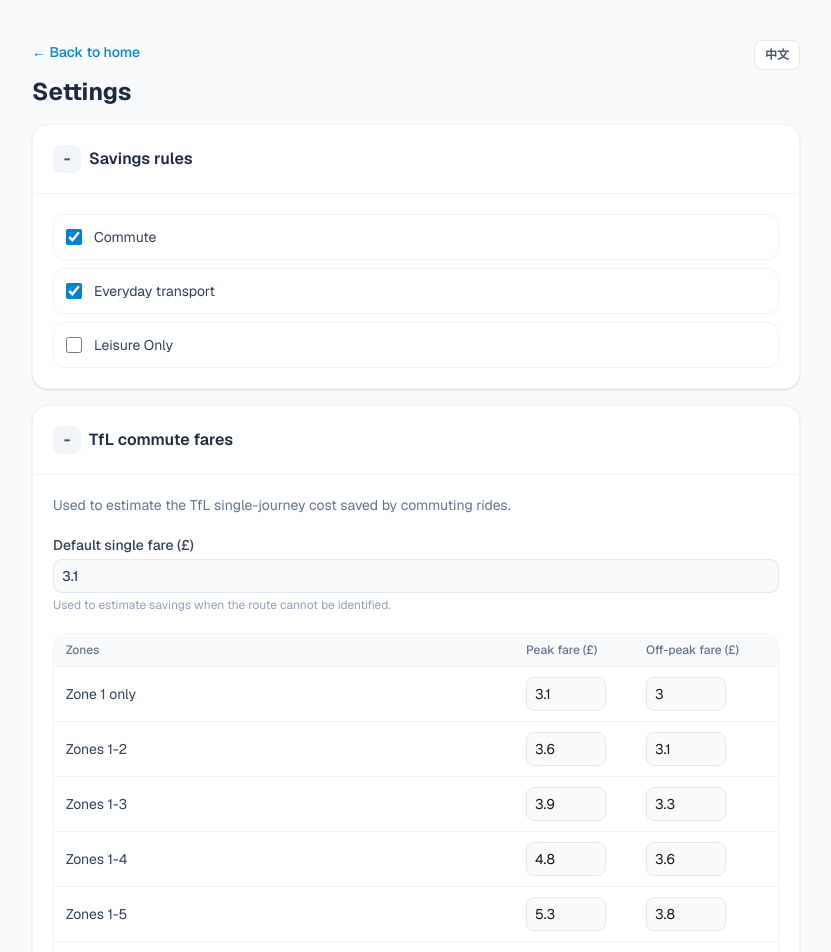
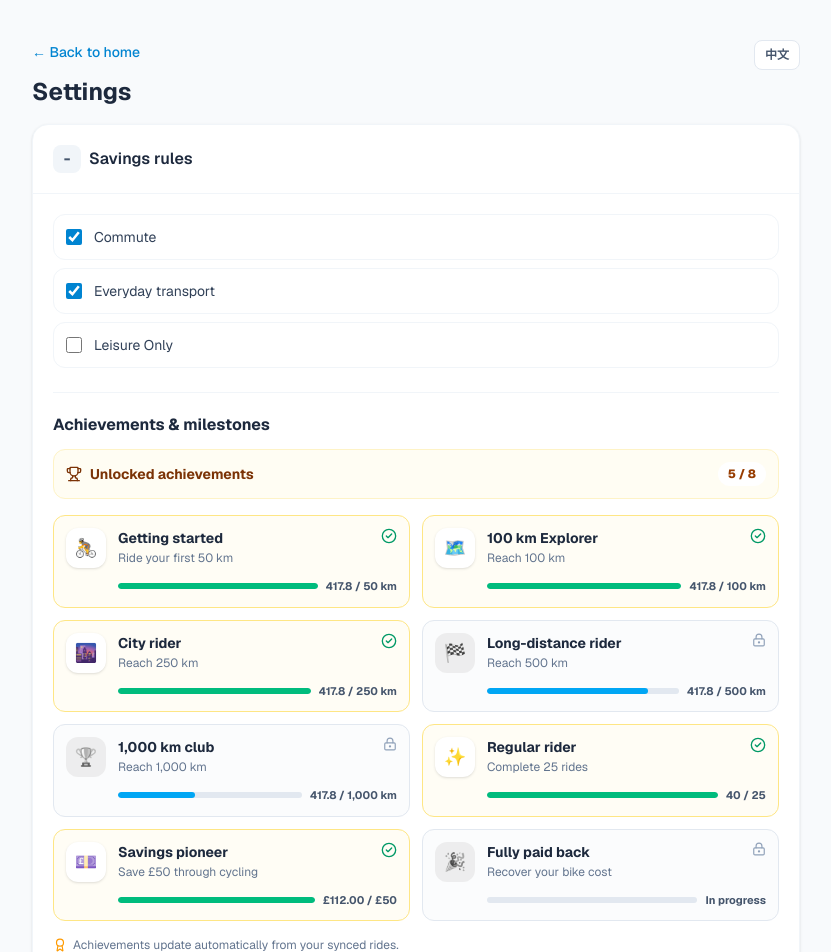
Before and after one commit to xinliaouk-code/cycleworth, a Next.js app: page /settings in a window 1280 px wide. Shown: the top 952 px of the page, without its empty margins (224-1055 px from the left). Built offline with nearby package versions, Linux system fonts and the light colour scheme; no server answers.

Commit message:
feat: add achievements to settings

```diff
--- a/src/app/dashboard/_components/RideList.tsx
+++ b/src/app/dashboard/_components/RideList.tsx
@@ -253,7 +253,7 @@ export function RideList(p: RideListProps) {
                           </div>
                         </div>
 
-                        <div className="mt-1.5 flex flex-wrap items-center gap-2 text-xs text-slate-500 font-medium">
+                        <div className={`mt-1.5 flex min-w-0 flex-nowrap items-center gap-1.5 whitespace-nowrap font-medium text-slate-500 ${lang === 'zh' ? 'text-[11px]' : 'text-xs'}`}>
                           <span>{formatDateCN(ride.start_date, lang)}</span>
                           <span>•</span>
                           <span className="flex items-center gap-1">
--- /dev/null
+++ b/src/app/settings/AchievementPanel.tsx
@@ -0,0 +1,77 @@
+'use client'
+
+import { useEffect, useState } from 'react'
+import { Award, CheckCircle2, LockKeyhole, Trophy } from 'lucide-react'
+import type { Lang } from '../dashboard/_lib/i18n'
+import { supabase } from '../../lib/supabase'
+import { demoRides } from '../demo/mock-data'
+import { calculateROI, type Ride } from '../dashboard/_lib/utils'
+import type { TfLFareSettings } from '../../lib/tfl/fares'
+
+interface AchievementPanelProps {
+  lang: Lang
+  settings: TfLFareSettings
+}
+
+type Achievement = {
+  id: string
+  title: Record<Lang, string>
+  description: Record<Lang, string>
+  progress: number
+  target: number
+  valueLabel: string
+  icon: string
+}
+
+export function AchievementPanel({ lang, settings }: AchievementPanelProps) {
+  const [rides, setRides] = useState<Ride[]>(demoRides)
+  const [bikePrice, setBikePrice] = useState('0')
+
+  useEffect(() => {
+    const loadAchievements = async () => {
+      const { data: { session } } = await supabase.auth.getSession()
+      if (!session?.user) return
+      const [{ data: saved }, { data: savedRides }] = await Promise.all([
+        supabase.from('settings').select('bike_price').eq('id', session.user.id).maybeSingle(),
+        supabase.from('rides').select('*').eq('user_id', session.user.id),
+      ])
+      if (saved?.bike_price != null) setBikePrice(String(saved.bike_price))
+      if (savedRides) setRides(savedRides as Ride[])
+    }
+    void loadAchievements()
+  }, [])
+
+  const totalDistanceKm = rides.reduce((sum, ride) => sum + (Number(ride.distance) || 0), 0) / 1000
+  const roi = calculateROI(rides, bikePrice, settings, lang)
+  const totalRides = rides.length
+  const totalSavings = Number(roi.estimatedSavings)
+  const isFullyPaidBack = roi.isFullyPaidBack
+  const achievements: Achievement[] = [
+    { id: 'first-ride', title: { en: 'Getting started', zh: '启航骑手' }, description: { en: 'Ride your first 50 km', zh: '累计骑行 50 公里' }, progress: totalDistanceKm, target: 50, valueLabel: `${totalDistanceKm.toFixed(1)} / 50 km`, icon: '🚴' },
+    { id: 'explorer', title: { en: '100 km Explorer', zh: '百里骑侠' }, description: { en: 'Reach 100 km', zh: '累计骑行 100 公里' }, progress: totalDistanceKm, target: 100, valueLabel: `${totalDistanceKm.toFixed(1)} / 100 km`, icon: '🗺️' },
+    { id: 'city-rider', title: { en: 'City rider', zh: '城市骑行者' }, description: { en: 'Reach 250 km', zh: '累计骑行 250 公里' }, progress: totalDistanceKm, target: 250, valueLabel: `${totalDistanceKm.toFixed(1)} / 250 km`, icon: '🌆' },
+    { id: 'long-distance', title: { en: 'Long-distance rider', zh: '长途骑行者' }, description: { en: 'Reach 500 km', zh: '累计骑行 500 公里' }, progress: totalDistanceKm, target: 500, valueLabel: `${totalDistanceKm.toFixed(1)} / 500 km`, icon: '🏁' },
+    { id: 'thousand-club', title: { en: '1,000 km club', zh: '千里俱乐部' }, description: { en: 'Reach 1,000 km', zh: '累计骑行 1,000 公里' }, progress: totalDistanceKm, target: 1000, valueLabel: `${totalDistanceKm.toFixed(1)} / 1,000 km`, icon: '🏆' },
+    { id: 'regular-rider', title: { en: 'Regular rider', zh: '坚持骑行' }, description: { en: 'Complete 25 rides', zh: '完成 25 次骑行' }, progress: totalRides, target: 25, valueLabel: `${totalRides} / 25`, icon: '✨' },
+    { id: 'savings-pioneer', title: { en: 'Savings pioneer', zh: '省钱先锋' }, description: { en: 'Save £50 through cycling', zh: '骑行节省 £50' }, progress: totalSavings, target: 50, valueLabel: `£${totalSavings.toFixed(2)} / £50`, icon: '💷' },
+    { id: 'paid-back', title: { en: 'Fully paid back', zh: '车辆回本' }, description: { en: 'Recover your bike cost', zh: '骑行节省覆盖自行车成本' }, progress: isFullyPaidBack ? 1 : 0, target: 1, valueLabel: isFullyPaidBack ? (lang === 'zh' ? '已完成' : 'Complete') : (lang === 'zh' ? '进行中' : 'In progress'), icon: '🎉' },
+  ]
+  const unlocked = achievements.filter(item => item.progress >= item.target).length
+
+  return (
+    <div className="space-y-4">
+      <div className="flex flex-wrap items-center justify-between gap-2 rounded-xl border border-amber-100 bg-amber-50/60 p-3">
+        <span className="flex items-center gap-2 text-sm font-bold text-amber-900"><Trophy className="h-4 w-4" />{lang === 'zh' ? '已解锁成就' : 'Unlocked achievements'}</span>
+        <span className="rounded-full bg-white px-2.5 py-1 text-xs font-extrabold text-amber-800">{unlocked} / {achievements.length}</span>
+      </div>
+      <div className="grid grid-cols-1 gap-3 sm:grid-cols-2">
+        {achievements.map(item => {
+          const isUnlocked = item.progress >= item.target
+          const percentage = Math.min(100, Math.round((item.progress / item.target) * 100))
+          return <article key={item.id} className={`rounded-xl border p-3 ${isUnlocked ? 'border-amber-200 bg-amber-50/50' : 'border-slate-200 bg-slate-50/60'}`}><div className="flex items-start gap-3"><span className={`flex h-10 w-10 shrink-0 items-center justify-center rounded-xl text-lg ${isUnlocked ? 'bg-white shadow-sm' : 'bg-slate-200/70 grayscale'}`}>{item.icon}</span><div className="min-w-0 flex-1"><div className="flex items-start justify-between gap-2"><div><h3 className="text-sm font-bold text-slate-800">{item.title[lang]}</h3><p className="mt-0.5 text-xs text-slate-500">{item.description[lang]}</p></div>{isUnlocked ? <CheckCircle2 aria-label={lang === 'zh' ? '已完成' : 'Completed'} className="h-4 w-4 shrink-0 text-emerald-600" /> : <LockKeyhole aria-label={lang === 'zh' ? '未完成' : 'Not completed'} className="h-3.5 w-3.5 shrink-0 text-slate-400" />}</div><div className="mt-3 flex items-center gap-2"><div className="h-1.5 min-w-0 flex-1 overflow-hidden rounded-full bg-slate-200"><div className={`h-full rounded-full ${isUnlocked ? 'bg-emerald-500' : 'bg-sky-500'}`} style={{ width: `${percentage}%` }} /></div><span className="shrink-0 text-[11px] font-bold text-slate-600">{item.valueLabel}</span></div></div></div></article>
+        })}
+      </div>
+      <p className="flex items-center gap-1.5 text-xs text-slate-500"><Award className="h-3.5 w-3.5 text-amber-500" />{lang === 'zh' ? '成就会根据你已同步的骑行记录自动更新。' : 'Achievements update automatically from your synced rides.'}</p>
+    </div>
+  )
+}
--- a/src/app/settings/SavingsRules.tsx
+++ b/src/app/settings/SavingsRules.tsx
@@ -1,6 +1,7 @@
 'use client'
 
 import type { SavingsCategory, TfLFareSettings } from '../../lib/tfl/fares'
+import { AchievementPanel } from './AchievementPanel'
 
 export function SavingsRules({ settings, onChange, lang }: { settings: TfLFareSettings; onChange: (settings: TfLFareSettings) => void; lang: 'en' | 'zh' }) {
   const options: Array<[SavingsCategory, string]> = lang === 'zh'
@@ -12,5 +13,5 @@ export function SavingsRules({ settings, onChange, lang }: { settings: TfLFareSe
       : [...settings.savingsCategories, category]
     onChange({ ...settings, savingsCategories, savingsMode: savingsCategories.length === 1 && savingsCategories[0] === 'commute' ? 'commute_only' : 'all_eligible' })
   }
-  return <div className="space-y-2">{options.map(([category, label]) => <label key={category} className="flex cursor-pointer items-center gap-3 rounded-xl border border-slate-100 p-3 text-sm text-slate-700"><input type="checkbox" checked={settings.savingsCategories.includes(category)} onChange={() => toggle(category)} className="h-4 w-4 accent-sky-600" />{label}</label>)}</div>
+  return <div className="space-y-2">{options.map(([category, label]) => <label key={category} className="flex cursor-pointer items-center gap-3 rounded-xl border border-slate-100 p-3 text-sm text-slate-700"><input type="checkbox" checked={settings.savingsCategories.includes(category)} onChange={() => toggle(category)} className="h-4 w-4 accent-sky-600" />{label}</label>)}<div className="mt-6 border-t border-slate-100 pt-5"><h3 className="mb-3 text-base font-bold text-slate-800">{lang === 'zh' ? '成就与里程碑' : 'Achievements & milestones'}</h3><AchievementPanel lang={lang} settings={settings} /></div></div>
 }
```
